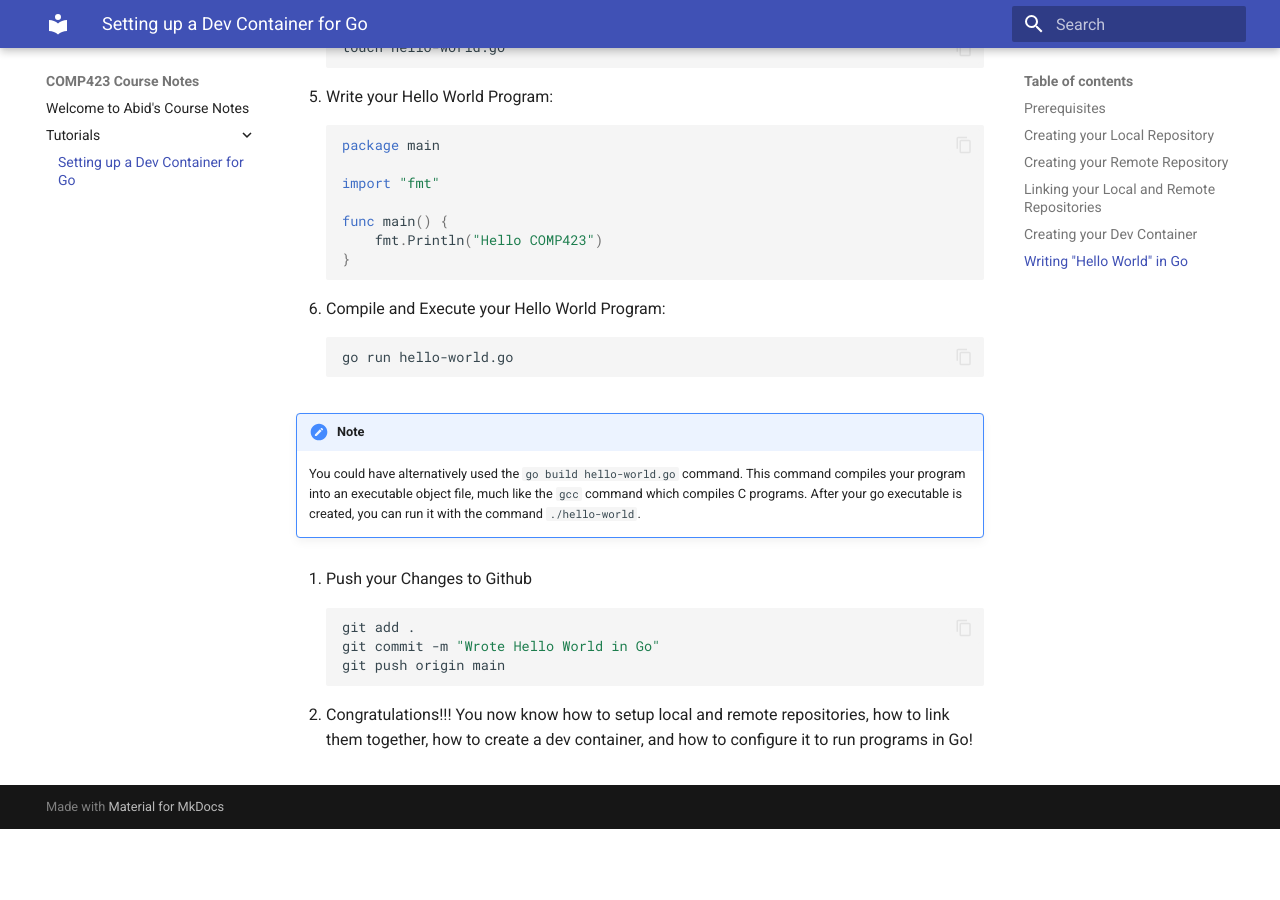
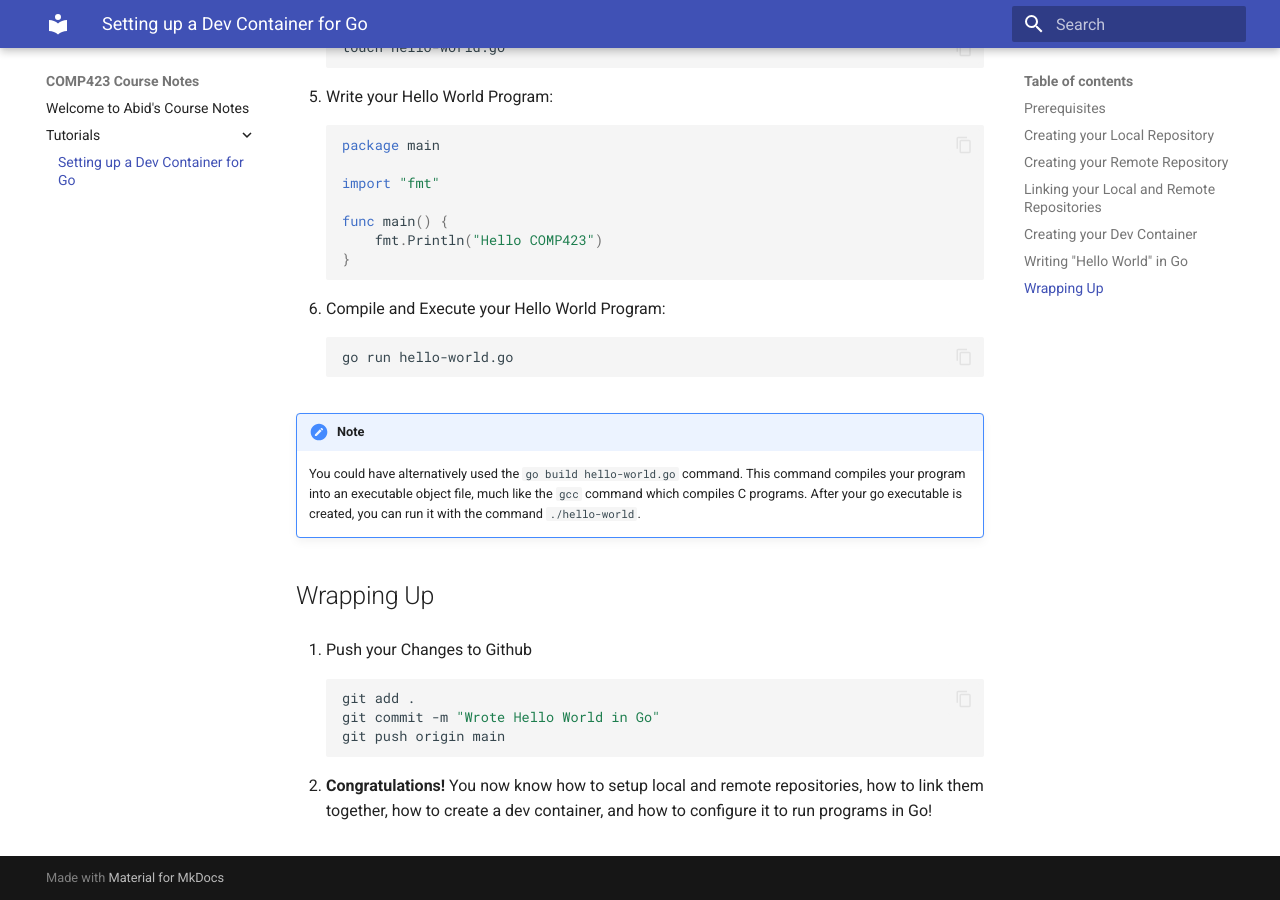
Before and after one commit to Abid-Hussain36/comp423-course-notes, an MkDocs documentation site: the page built from docs/tutorials/go-setup.md, in a window 1280 px wide and 900 px high, scrolled down 3712 px. Built offline with MkDocs 1.6.1 and Material for MkDocs 9.7.7, drawn with Linux system fonts in a browser that asks for light colours; before the commit the page ends 4541 px from its top, so only the background shows below that.

````diff
--- a/docs/tutorials/go-setup.md
+++ b/docs/tutorials/go-setup.md
@@ -137,12 +137,12 @@ go run hello-world.go
 !!! Note
     You could have alternatively used the `go build hello-world.go` command. This command compiles your program into an executable object file, much like the `gcc` command which compiles C programs. After your go executable is created, you can run it with the command `./hello-world`.
 
-7. Push your Changes to Github
+## Wrapping Up
+1. Push your Changes to Github
 ``` bash
 git add .
 git commit -m "Wrote Hello World in Go"
 git push origin main
 ```
 
-8. Congratulations!!!
-You now know how to setup local and remote repositories, how to link them together, how to create a dev container, and how to configure it to run programs in Go!
+2. **Congratulations!** You now know how to setup local and remote repositories, how to link them together, how to create a dev container, and how to configure it to run programs in Go!
````
